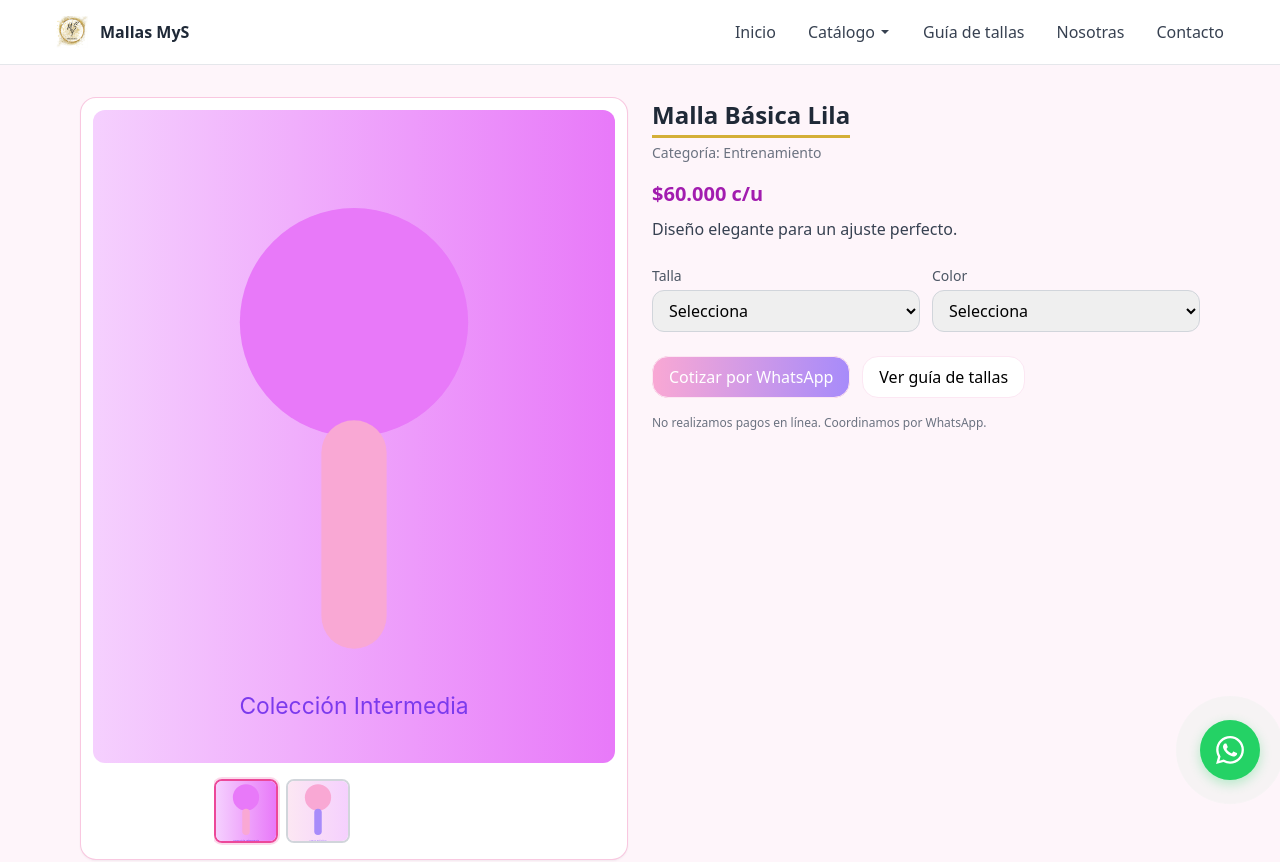
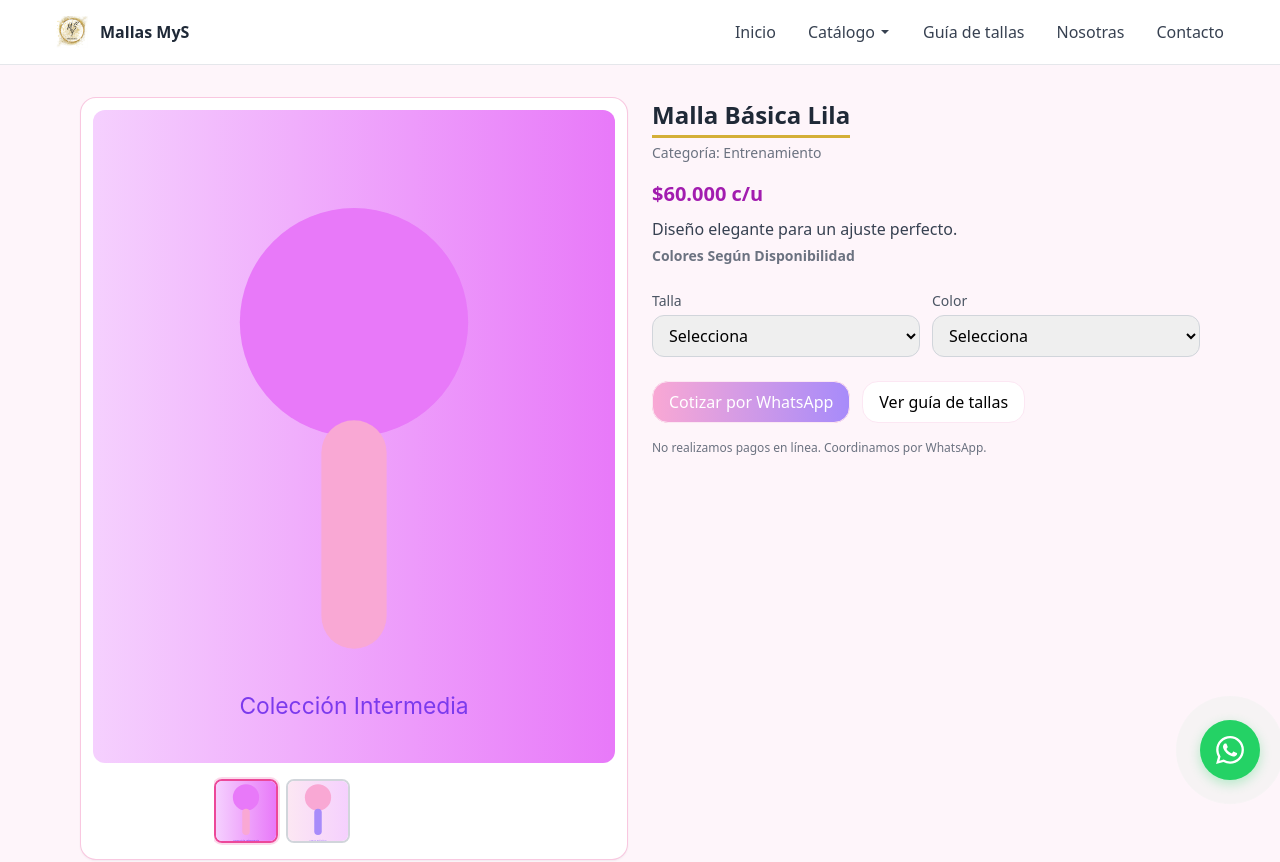
Before and after one commit to cukidev/frontend-mallas-mys, a Vue app in the folder mallas-mys/: page /producto/malla-basica-lila in a window 1280 px wide. Shown: the top 862 px of the page. Built offline with nearby package versions, Linux system fonts and the light colour scheme.

Commit message:
[feat] Agregado mensaje de Disponibilidad

```diff
--- a/mallas-mys/src/pages/Product.vue
+++ b/mallas-mys/src/pages/Product.vue
@@ -175,6 +175,8 @@ onMounted(() => {
         <!-- Precios con oferta especial -->
         <div class="pricing">
           <p class="info-price">{{ fmt(product.priceFrom) }} c/u</p>
+
+          <!-- Cubrepatín-->
           <div v-if="product.id === 5" class="offer-badge">
             <span class="offer-text">🔥 Oferta especial: 2x{{ fmt(5000) }}</span>
             <span class="savings">¡Ahorra {{ fmt(1000) }}!</span>
@@ -182,6 +184,7 @@ onMounted(() => {
         </div>
 
         <p class="info-text">{{ product.description }}</p>
+        <p class="info-meta"><strong>Colores según disponibilidad</strong></p>
 
         <div class="selects">
           <div>
```
